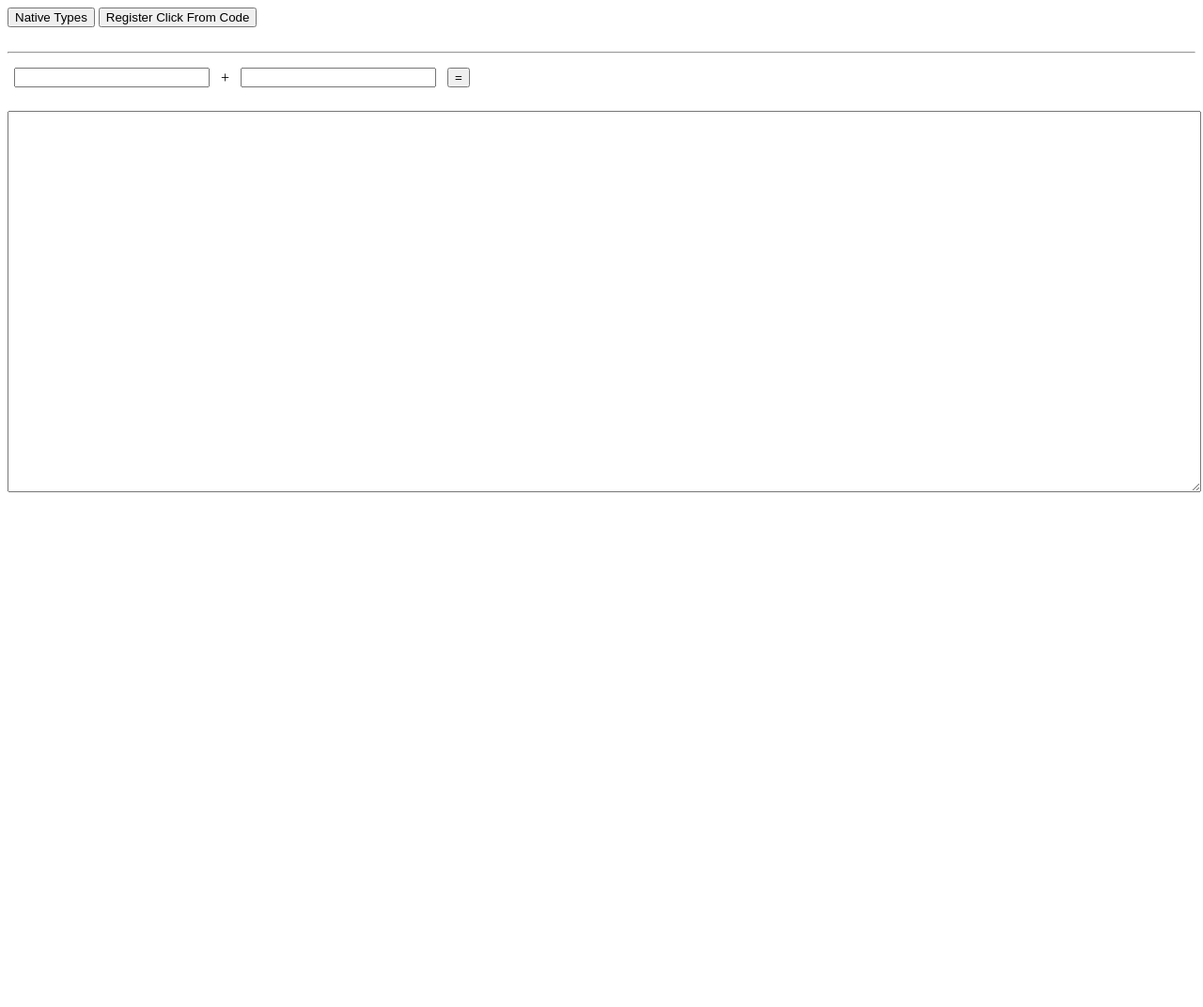
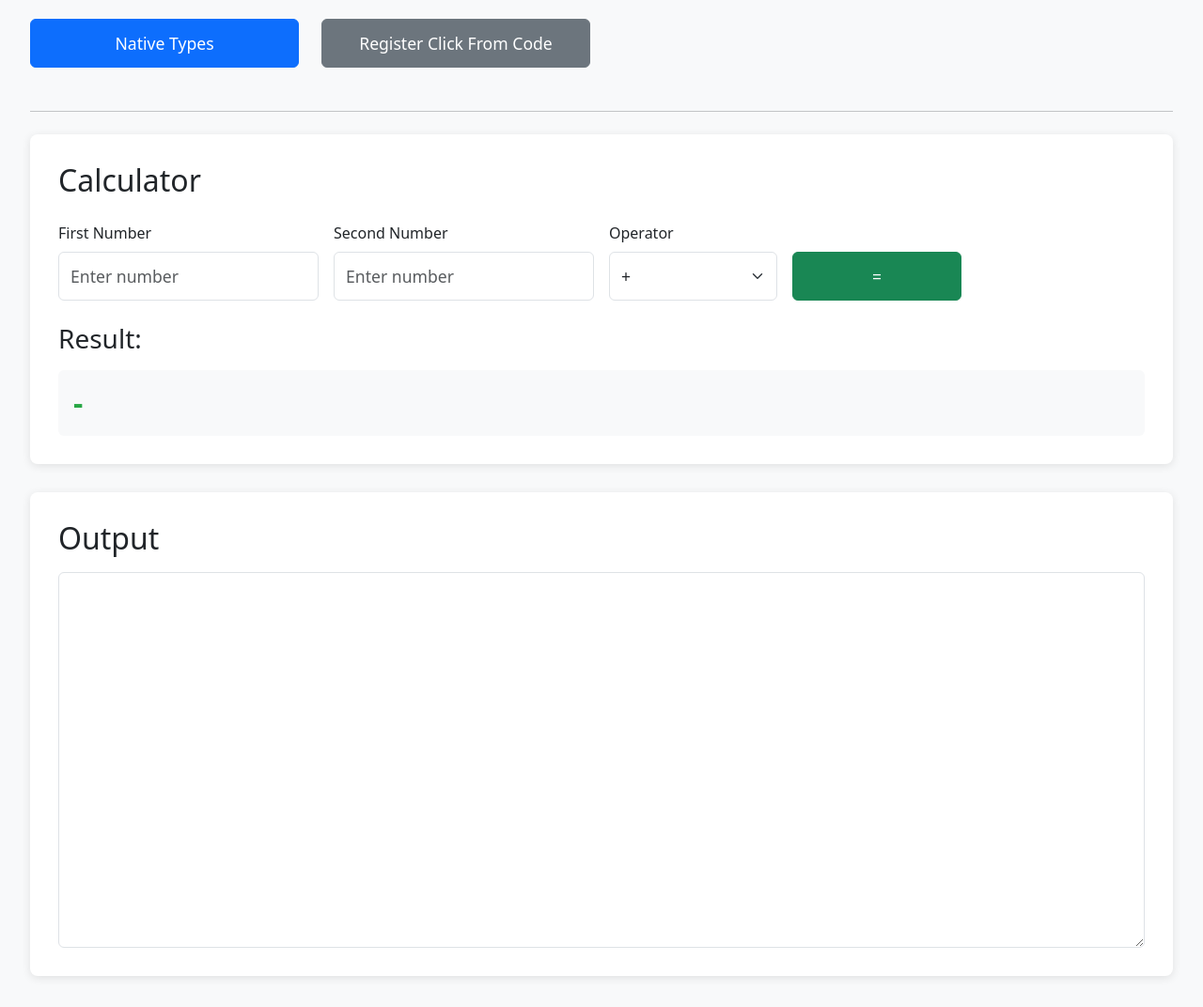
Before and after one commit to Shadi-org/WebDevCourse, a plain HTML site: page 04_HtmlElements/index.html in a window 1280 px wide. Shown: the whole page at 94% size. Before the commit the page ends 800 px from the top, so only its background shows below. Drawn offline with nearby package versions, Linux system fonts and the light colour scheme.

Commit message:
added Bootstrap and HTML DOM HW

```diff
--- a/04_HtmlElements/index.html
+++ b/04_HtmlElements/index.html
@@ -3,35 +3,143 @@
   <head>
     <meta charset="UTF-8" />
     <meta name="viewport" content="width=device-width, initial-scale=1.0" />
-    <title>Document</title>
+    <title>Doucument</title>
+
+    <link
+      href="https://cdn.jsdelivr.net/npm/bootstrap@5.3.0/dist/css/bootstrap.min.css"
+      rel="stylesheet"
+    />
+    <style>
+      body {
+        padding: 20px;
+        background-color: #f8f9fa;
+      }
+      .button-section {
+        margin-bottom: 30px;
+      }
+      .calculator-card {
+        background: white;
+        padding: 30px;
+        border-radius: 8px;
+        box-shadow: 0 2px 10px rgba(0, 0, 0, 0.1);
+        margin-bottom: 30px;
+      }
+      .form-control,
+      .form-select {
+        font-size: 1.1rem;
+        padding: 12px;
+      }
+      .btn {
+        font-size: 1.1rem;
+        padding: 12px 24px;
+      }
+      #lblRes {
+        font-size: 2rem;
+        color: #28a745;
+        font-weight: bold;
+        word-break: break-word;
+      }
+      textarea {
+        font-family: "Courier New", monospace;
+        font-size: 0.95rem;
+      }
+    </style>
   </head>
   <body>
-    <button onclick="demoNative()">Native Types</button>
-    <button id="btn2">Register Click From Code</button><br />
+    <div class="container-fluid">
+      <!-- Button Section -->
+      <div class="row button-section">
+        <div class="col-12 col-sm-6 col-md-4 col-lg-3 mb-3">
+          <button onclick="demoNative()" class="btn btn-primary w-100">
+            Native Types
+          </button>
+        </div>
+        <div class="col-12 col-sm-6 col-md-4 col-lg-3 mb-3">
+          <button id="btn2" class="btn btn-secondary w-100">
+            Register Click From Code
+          </button>
+        </div>
+      </div>
 
-    <br />
-    <hr />
-    <table>
-      <tr>
-        <td style="padding: 5px">
-          <input id="txt1" type="text" style="width: 200px" />
-        </td>
-        <td style="padding: 5px">
-          <label>+</label>
-        </td>
-        <td style="padding: 5px">
-          <input id="txt2" type="text" style="width: 200px" />
-        </td>
-        <td style="padding: 5px">
-          <button id="btnCalc">=</button>
-        </td>
-        <td style="padding: 5px;">
-          <h3 id="lblRes"></h3>
-        </td>
-      </tr>
-    </table>
-    <br />
-    <textarea id="output" style="width: 100%; height: 400px"></textarea>
+      <hr class="my-4" />
+
+      <!-- Calculator Section -->
+      <div class="row">
+        <div class="col-12">
+          <div class="calculator-card">
+            <h2 class="mb-4">Calculator</h2>
+
+            <!-- Calculator Form -->
+            <div class="row g-3 mb-4">
+              <!-- First Input -->
+              <div class="col-12 col-sm-6 col-md-3 col-lg-3">
+                <label for="txt1" class="form-label">First Number</label>
+                <input
+                  id="txt1"
+                  type="text"
+                  class="form-control"
+                  placeholder="Enter number"
+                />
+              </div>
+
+              <!-- Second Input -->
+              <div class="col-12 col-sm-6 col-md-3 col-lg-3">
+                <label for="txt2" class="form-label">Second Number</label>
+                <input
+                  id="txt2"
+                  type="text"
+                  class="form-control"
+                  placeholder="Enter number"
+                />
+              </div>
+
+              <!-- Operator Dropdown -->
+              <div class="col-12 col-sm-6 col-md-3 col-lg-2">
+                <label for="dropdown" class="form-label">Operator</label>
+                <select id="dropdown" class="form-select">
+                  <option value="+">+</option>
+                  <option value="-">-</option>
+                  <option value="*">*</option>
+                  <option value="/">/</option>
+                </select>
+              </div>
+
+              <!-- Calculate Button -->
+              <div class="col-12 col-sm-6 col-md-3 col-lg-2">
+                <label class="form-label d-block">&nbsp;</label>
+                <button id="btnCalc" class="btn btn-success w-100">=</button>
+              </div>
+            </div>
+
+            <!-- Result Display -->
+            <div class="row">
+              <div class="col-12">
+                <h3 class="mb-3">Result:</h3>
+                <div class="p-3 bg-light rounded">
+                  <h3 id="lblRes" class="mb-0">-</h3>
+                </div>
+              </div>
+            </div>
+          </div>
+        </div>
+      </div>
+
+      <!-- Output Section -->
+      <div class="row">
+        <div class="col-12">
+          <div class="calculator-card">
+            <h2 class="mb-3">Output</h2>
+            <textarea
+              id="output"
+              class="form-control"
+              style="height: 400px; font-size: 0.95rem"
+            ></textarea>
+          </div>
+        </div>
+      </div>
+    </div>
+
+    <script src="https://cdn.jsdelivr.net/npm/bootstrap@5.3.0/dist/js/bootstrap.bundle.min.js"></script>
+    <script src="index.js"></script>
   </body>
-  <script src="index.js"></script>
 </html>
--- a/04_HtmlElements/index.js
+++ b/04_HtmlElements/index.js
@@ -14,31 +14,88 @@ function pageLoaded() {
   btn.addEventListener("click", () => {
     calculate();
   });
+
+  // validate on input events
+  if (txt1) txt1.addEventListener("input", () => validateAndMark(txt1));
+  if (txt2) txt2.addEventListener("input", () => validateAndMark(txt2));
   lblRes = document.getElementById("lblRes");
+
+  const btn2 = document.getElementById("btn2");
+  if (btn2)
+    btn2.addEventListener("click", () => {
+      print("btn2 clicked :" + btn2.id + "|" + btn2.innerText);
+    });
 }
 
 function calculate() {
+  // validate inputs
+  const valid1 = validateAndMark(txt1);
+  const valid2 = validateAndMark(txt2);
+
+  if (!valid1 || !valid2) {
+    lblRes.innerText = "Invalid input";
+    print("Calculation aborted: invalid input", true);
+    return;
+  }
+
   let txt1Text = txt1.value;
-  let num1 = parseInt(txt1Text);
+  let num1 = parseFloat(txt1Text);
 
   let txt2Text = txt2.value;
-  let num2 = parseInt(txt2Text);
+  let num2 = parseFloat(txt2Text);
 
-  let res = num1 + num2;
+  let op = document.getElementById("dropdown").value;
+
+  switch (op) {
+    case "+":
+      res = num1 + num2;
+      break;
+    case "-":
+      res = num1 - num2;
+      break;
+    case "*":
+      res = num1 * num2;
+      break;
+    case "/":
+      res = num1 / num2;
+      break;
+    default:
+      res = NaN;
+  }
+
   lblRes.innerText = res;
+
+  print(`Calculated: ${num1} ${op} ${num2} = ${res}`, true);
 }
 
-const btn2 = document.getElementById("btn2");
-btn2.addEventListener("click", () => {
-  print("btn2 clicked :" + btn2.id + "|" + btn2.innerText);
-});
+// =============================================
+// VALIDATION HELPERS
+// =============================================
+function isNumberString(s) {
+  if (typeof s !== "string") return false;
+  s = s.trim();
+  if (s.length === 0) return false;
+  return /^[-+]?\d+(\.\d+)?$/.test(s);
+}
+
+function validateAndMark(el) {
+  if (!el) return false;
+  const val = el.value;
+  const ok = isNumberString(val);
+  el.classList.remove("is-valid", "is-invalid");
+  if (ok) el.classList.add("is-valid");
+  else el.classList.add("is-invalid");
+  return ok;
+}
 // =============================================
 // HELPER: PRINT TO TEXTAREA
 // =============================================
-function print(msg) {
+function print(msg, append = false) {
   const ta = document.getElementById("output");
-  if (ta) ta.value = msg;
-  else console.log(msg);
+  if (ta) {
+    if (append) ta.value += "\n" + msg;
+    else ta.value = msg;
+  } else console.log(msg);
 }
 
 // =============================================
```
Also changed, not shown: index.html (line endings or trailing spaces), 1 other file.
